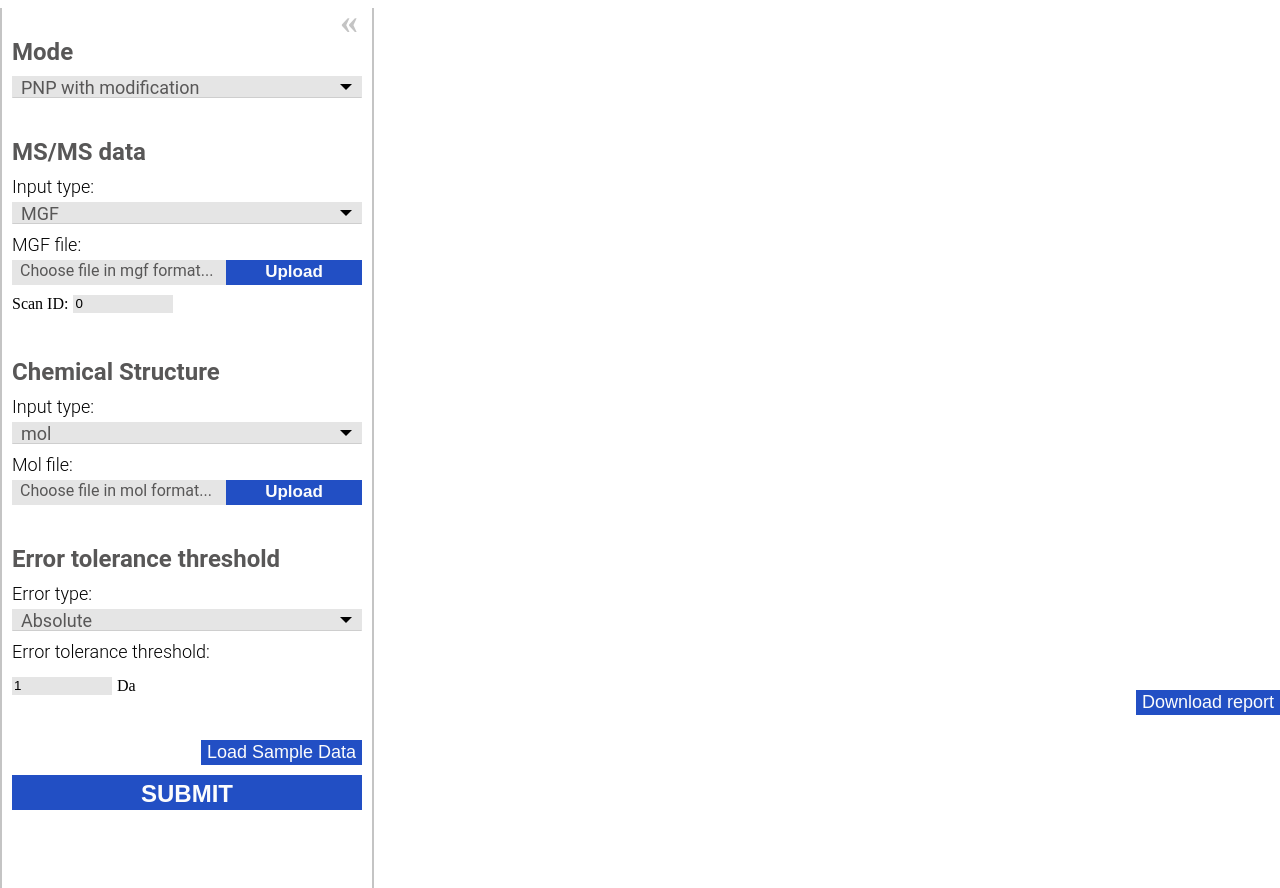
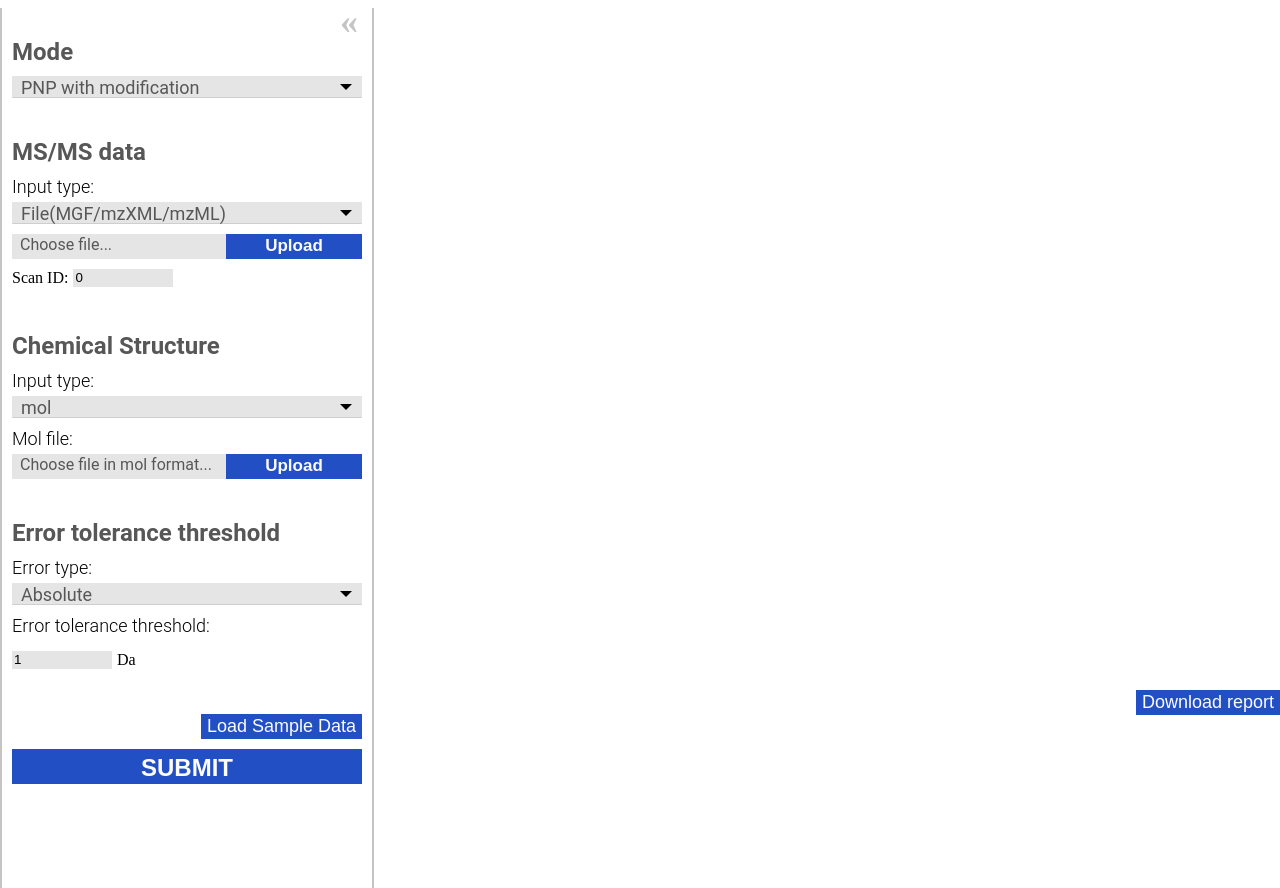
Before and after one commit to ablab/NPvis, a Django app: page /npvis/ in a window 1280 px wide. Shown: the part 50-938 px from the top of the page. Run offline with Django 3.2, Linux system fonts and the light colour scheme.

Commit message:
MGF/mzXML/mzML formats

```diff
--- a/webservice/npvis_app/input_processing.py
+++ b/webservice/npvis_app/input_processing.py
@@ -10,6 +10,8 @@ def process_spectrum_input(request):
     outfile = os.path.join(DATA_PATH, user_session, 'Spectrum.mgf')
     scanID = 0
     if request.POST['ms_input_type'] == "mgf":
+        filename = request.FILES['inputSpectrum'].name
+        outfile = os.path.join(DATA_PATH, user_session, 'Spectrum.' + filename.split('.')[-1])
         readFile(request.FILES['inputSpectrum'], outfile)
         scanID = request.POST["inputScanId"]
     elif request.POST['ms_input_type'] == "gusi":
@@ -18,7 +20,6 @@ def process_spectrum_input(request):
         gusi_url = "https://metabolomics-usi.ucsd.edu/json/?usi1=" + gusi
         cmd = f'wget {gusi_url} -O {os.path.join(DATA_PATH, "Spectrum.json")}'
         os.system(cmd)
-
     return outfile, scanID
 
 def process_structure_input(request):
--- a/webservice/npvis_app/static/js/changeInputType.js
+++ b/webservice/npvis_app/static/js/changeInputType.js
@@ -1,11 +1,10 @@
 function updateSpectrumInputType() {
     var elem = document.getElementById("id_ms_input_type");
     if (elem.value === 'mgf') {
-        document.getElementById("spect-input-file-header-id").innerHTML = "MGF file:"
         document.getElementById("spect-upload-file-id").innerHTML =
             '<div class="upload-file">' +
             '    <button class="upload btn"> Upload</button>' +
-            '    <div class="upload-input"> Choose file in mgf format...</div>' +
+            '    <div class="upload-input"> Choose file...</div>' +
             '    <input type="file" name="inputSpectrum" required="" id="id_inputSpectrum"' +
             '           onChange="changeFileName(this)" title="Choose file in mgf format...">' +
             '</div>' +
@@ -13,7 +12,6 @@ function updateSpectrumInputType() {
             '    <p class="input-name-p">Scan ID:</p> <input type="number" class="custom-input" value="0" id="id_inputScanID" name="inputScanId">' +
             '</div>';
     } else if (elem.value === 'gusi') {
-        document.getElementById("spect-input-file-header-id").innerHTML = "GNPS USI:"
         document.getElementById("spect-upload-file-id").innerHTML =
                 '   <input type="text" class="custom-input-text" name="inputSpectrum" required="" id="id_inputSpectrum">';
     }
--- a/webservice/npvis_app/templates/npvis_app/main_page.html
+++ b/webservice/npvis_app/templates/npvis_app/main_page.html
@@ -54,16 +54,15 @@
                     <p>Input type:</p>
                     <div class="custom-select">
                         <select id="id_ms_input_type" name="ms_input_type">
-                            <option value="mgf">MGF</option>
+                            <option value="mgf">File(MGF/mzXML/mzML)</option>
                             <option value="gusi">GNPS USI</option>
                         </select>
                     </div>
 
-                    <p class="p-form-input" id="spect-input-file-header-id">MGF file:</p>
-					<div id="spect-upload-file-id">
+                    <div id="spect-upload-file-id">
                     <div class="upload-file">
 						<button class="upload btn"> Upload </button>
-						<div class="upload-input"> Choose file in mgf format... </div>
+						<div class="upload-input"> Choose file... </div>
 						<input type="file" name="inputSpectrum" required="" id="id_inputSpectrum" onchange="changeFileName(this)" title = "Choose file in mgf format...">
 					</div>
                         <div class="oneline">
```
